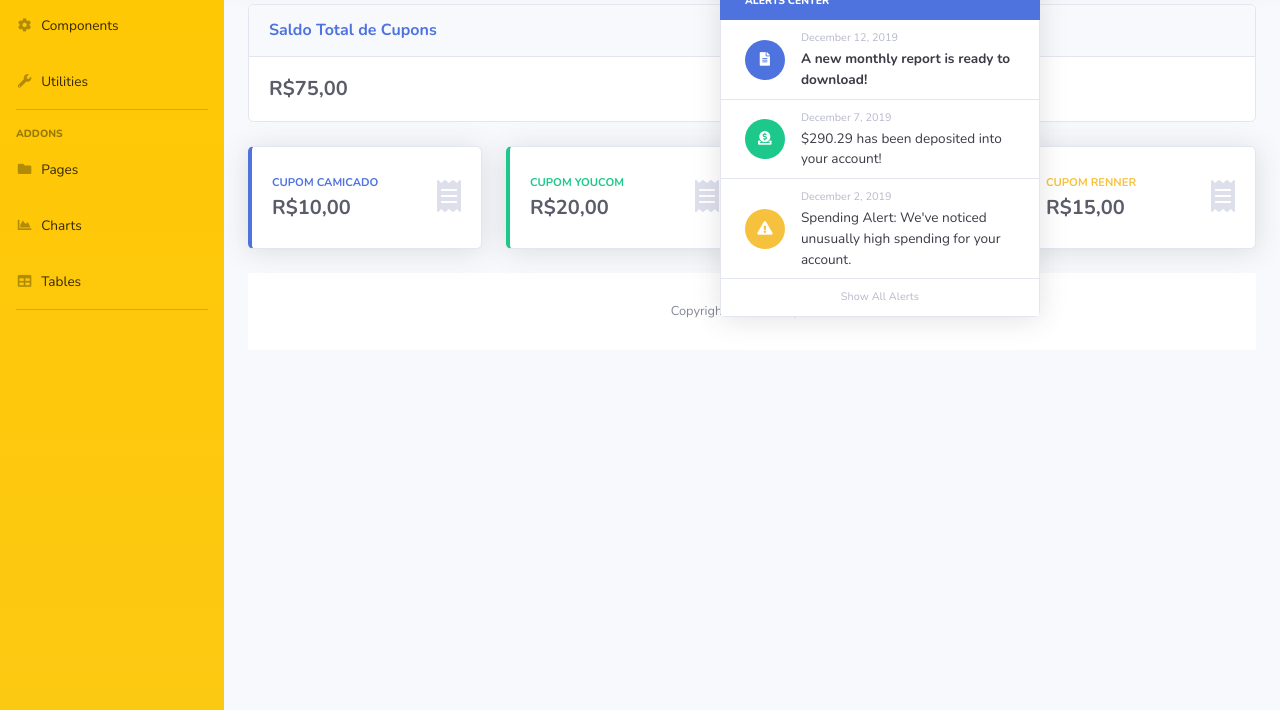
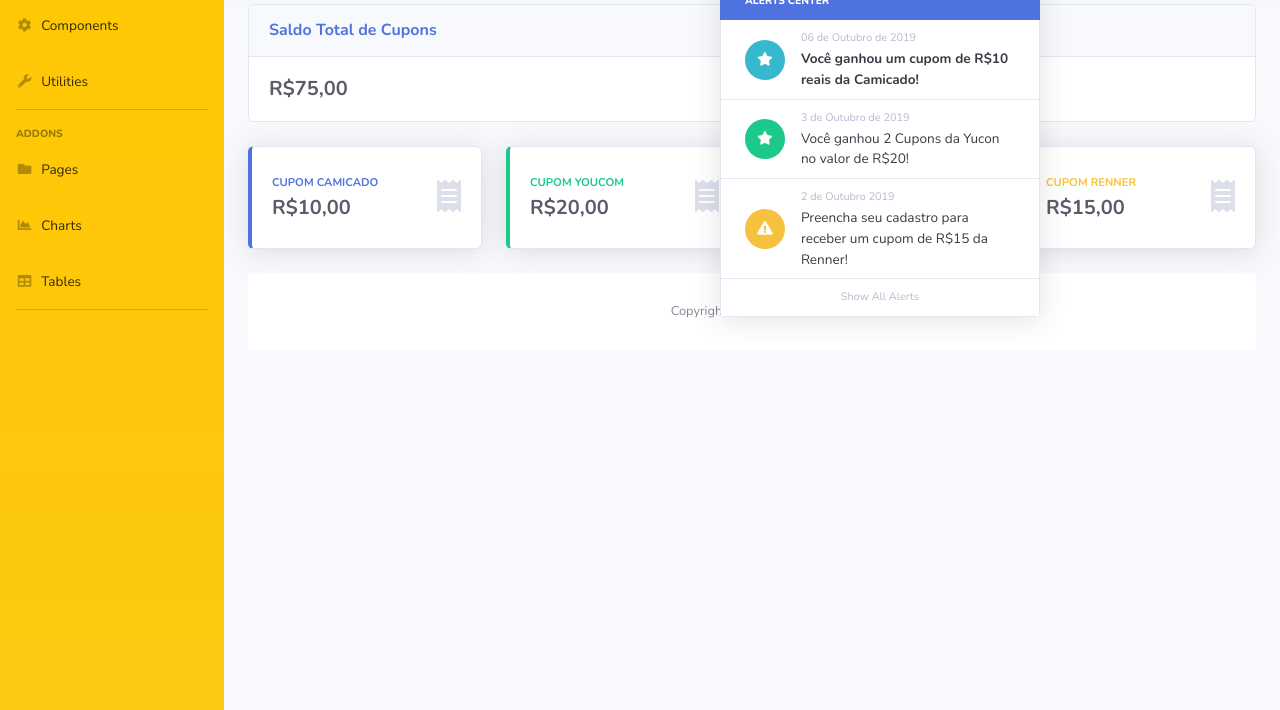
Before and after one commit to ritaalamino/hackreal, a website with bundled scripts: page index.html in a window 1280 px wide. Both pictures are taken after a click on the button "3+". Shown: the part 90-800 px from the top of the page. Built offline with nearby package versions, Linux system fonts and the light colour scheme.

Commit message:
v madrugada

```diff
--- a/index.html
+++ b/index.html
@@ -192,24 +192,24 @@
                 </h6>
                 <a class="dropdown-item d-flex align-items-center" href="#">
                   <div class="mr-3">
-                    <div class="icon-circle bg-primary">
-                      <i class="fas fa-file-alt text-white"></i>
+                    <div class="icon-circle bg-info">
+                      <i class="fas fa-star text-white"></i>
                     </div>
                   </div>
                   <div>
-                    <div class="small text-gray-500">December 12, 2019</div>
-                    <span class="font-weight-bold">A new monthly report is ready to download!</span>
+                    <div class="small text-gray-500">06 de Outubro de 2019</div>
+                    <span class="font-weight-bold">Você ganhou um cupom de R$10 reais da Camicado!</span>
                   </div>
                 </a>
                 <a class="dropdown-item d-flex align-items-center" href="#">
                   <div class="mr-3">
                     <div class="icon-circle bg-success">
-                      <i class="fas fa-donate text-white"></i>
+                      <i class="fas fa-star text-white"></i>
                     </div>
                   </div>
                   <div>
-                    <div class="small text-gray-500">December 7, 2019</div>
-                    $290.29 has been deposited into your account!
+                    <div class="small text-gray-500">3 de Outubro de 2019</div>
+                    Você ganhou 2 Cupons da Yucon no valor de R$20!
                   </div>
                 </a>
                 <a class="dropdown-item d-flex align-items-center" href="#">
@@ -219,8 +219,8 @@
                     </div>
                   </div>
                   <div>
-                    <div class="small text-gray-500">December 2, 2019</div>
-                    Spending Alert: We've noticed unusually high spending for your account.
+                    <div class="small text-gray-500">2 de Outubro 2019</div>
+                    Preencha seu cadastro para receber um cupom de R$15 da Renner!
                   </div>
                 </a>
                 <a class="dropdown-item text-center small text-gray-500" href="#">Show All Alerts</a>
```
